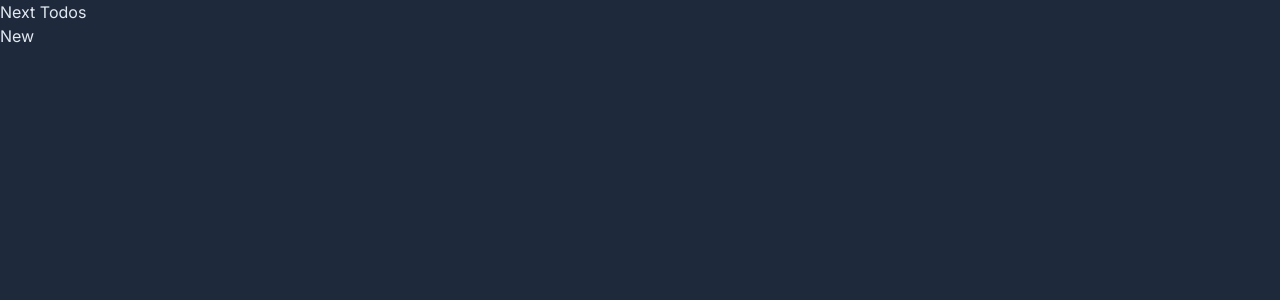
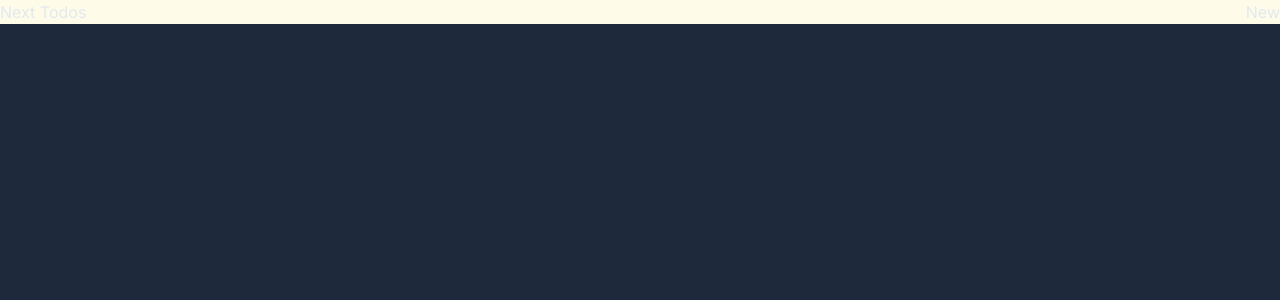
Before and after one commit to cleverAkanimoh/next-todo-prisma, a Next.js app: page / in a window 1280 px wide. Shown: the top 300 px of the page. Built offline with nearby package versions, Linux system fonts and the light colour scheme.

Commit message:
modified page.tsx added ListItem.tsx

```diff
--- a/src/app/page.tsx
+++ b/src/app/page.tsx
@@ -4,12 +4,14 @@ export default function Home() {
   return (
     <main>
 
-      <header className="">
+      <header className="flex justify-between bg-yellow-50">
         <h1><span>Next</span> Todos</h1>
         <Link href='new'>New</Link>
       </header>
 
-      <ul></ul>
+      <ul>{
+      // todos.map(todos => <ListItem key={key} {...todos} />)
+      }</ul>
 
     </main>
   )
```
Also changed, not shown: src/Components/ListItem.tsx (added, +9 -0 lines).
